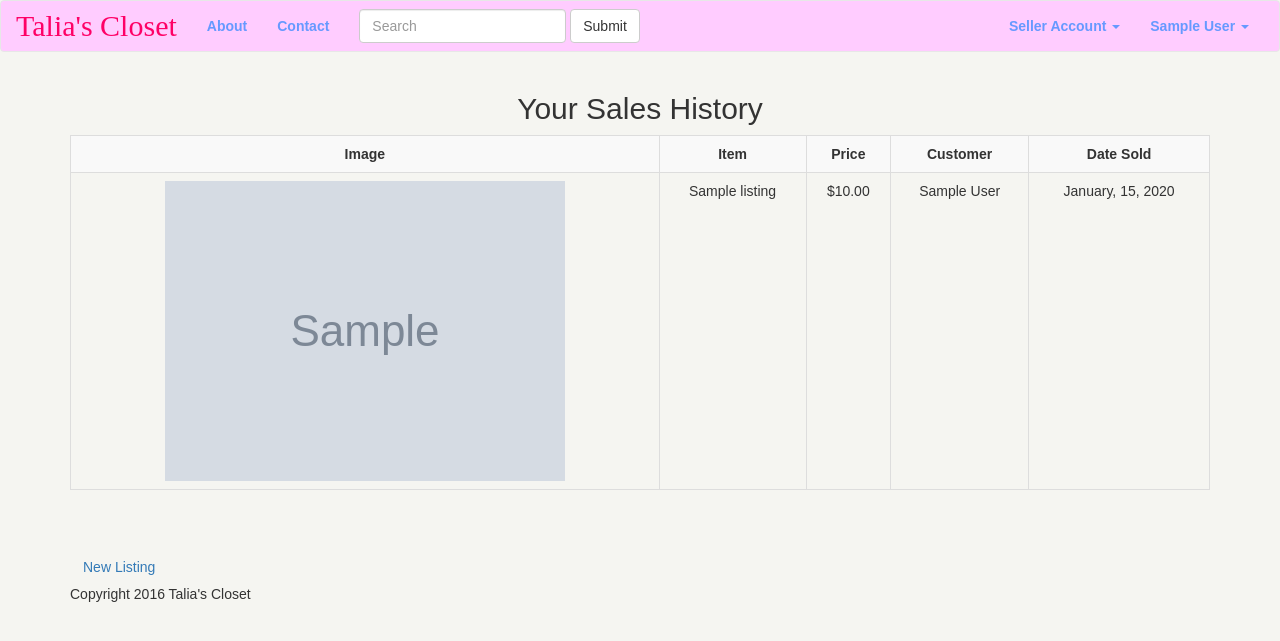
After one commit to Brad124/Talia-s-Closet, a Rails app: page /sales in a window 1280 px wide. The commit adds this page. Shown: the top 641 px of the page. Run offline with Rails 7, Linux system fonts and the light colour scheme; a user stored in the database is signed in; tables that the repository leaves empty hold one stand-in row (values such as "Sample post"); grey boxes marked "Sample" are stand-in pictures; style sheets or scripts are compiled from the project's sources; parts of the project's set-up code (start-up, migrations or seed data) failed here and were passed over; some libraries are stand-ins or nearby versions.

Commit message:
add order history

```diff
--- a/app/controllers/orders_controller.rb
+++ b/app/controllers/orders_controller.rb
@@ -2,26 +2,18 @@ class OrdersController < ApplicationController
   before_action :set_order, only: [:show, :edit, :update, :destroy]
   before_action :authenticate_user!
 
-
-  # GET /orders
-  # GET /orders.json
-  def index
-    @orders = Order.all
+  def sales
+    @orders = Order.all.where(seller: current_user).order("created_at DESC")
   end
 
-  # GET /orders/1
-  # GET /orders/1.json
-  def show
+  def purchases
+    @orders = Order.all.where(buyer: current_user).order("created_at DESC")
   end
 
   # GET /orders/new
   def new
     @order = Order.new
     @listing = Listing.find(params[:listing_id])
-  end
-
-  # GET /orders/1/edit
-  def edit
   end
 
   # POST /orders
@@ -47,30 +39,6 @@ class OrdersController < ApplicationController
     end
   end
 
-  # PATCH/PUT /orders/1
-  # PATCH/PUT /orders/1.json
-  def update
-    respond_to do |format|
-      if @order.update(order_params)
-        format.html { redirect_to @order, notice: 'Order was successfully updated.' }
-        format.json { render :show, status: :ok, location: @order }
-      else
-        format.html { render :edit }
-        format.json { render json: @order.errors, status: :unprocessable_entity }
-      end
-    end
-  end
-
-  # DELETE /orders/1
-  # DELETE /orders/1.json
-  def destroy
-    @order.destroy
-    respond_to do |format|
-      format.html { redirect_to orders_url, notice: 'Order was successfully destroyed.' }
-      format.json { head :no_content }
-    end
-  end
-
   private
     # Use callbacks to share common setup or constraints between actions.
     def set_order
--- a/app/views/layouts/_header.html.erb
+++ b/app/views/layouts/_header.html.erb
@@ -32,9 +32,24 @@
 
         <% if user_signed_in? %>
 
-         <li><%= link_to "Manage Listings", seller_path %></li>
-         <li><%= link_to "Edit Profile", edit_user_registration_path %></li>
-         <li><%= link_to "Sign Out", destroy_user_session_path, method: :delete %></li>
+          <li class="dropdown">
+            <a href="#" class="dropdown-toggle" data-toggle="dropdown" role="button" aria-haspopup="true" aria-expanded="false">
+                                                Seller Account <span class="caret"></span></a>
+             <ul class="dropdown-menu">
+               <li><%= link_to "Manage Listings", seller_path %></li>
+               <li><%= link_to "Sales History", sales_path %></li>
+             </ul>
+          </li>
+
+          <li class="dropdown">
+            <a href="#" class="dropdown-toggle" data-toggle="dropdown" role="button" aria-haspopup="true" aria-expanded="false">
+                                                <%= current_user.name %> <span class="caret"></span></a>
+             <ul class="dropdown-menu">
+               <li><%= link_to "Purchase History", purchases_path %></li>
+               <li><%= link_to "Edit Profile", edit_user_registration_path %></li>
+               <li><%= link_to "Sign Out", destroy_user_session_path, method: :delete %></li>
+             </ul>
+          </li>
 
         <% else %>
 
--- a/app/views/orders/edit.html.erb
+++ /dev/null
@@ -1,6 +0,0 @@
-<h1>Editing Order</h1>
-
-<%= render 'form' %>
-
-<%= link_to 'Show', @order %> |
-<%= link_to 'Back', orders_path %>
--- /dev/null
+++ b/app/views/orders/sales.html.erb
@@ -0,0 +1,36 @@
+<div class="center">
+    <h2>Your Sales History</h2>
+</div>
+
+<table class="table table-striped table table-bordered">
+
+ <tr>
+  <th class="center">Image</th>
+  <th class="center">Item</th>
+  <th class="center">Price</th>
+  <th class="center">Customer</th>
+  <th class="center">Date Sold</th>
+ </tr>
+
+
+ <% @orders.each do |order| %>
+     <tr>
+      <td class="center"><%= image_tag order.listing.image.url(:thumb) %></td>
+      <td class="center"><%= order.listing.name %></td>
+      <td class="center"><%= number_to_currency (order.listing.price)%></td>
+      <td class="center"><%= order.buyer.name %></td>
+      <td class="center"><%= order.created_at.strftime("%B, %-d, %Y") %></td>
+     </tr>
+  <% end %>
+</table>
+
+
+
+
+
+<br><br>
+
+<% if user_signed_in? %>
+<%= link_to 'New Listing', new_listing_path, class: "btn btn-link" %>
+
+<% end %>
--- a/config/routes.rb
+++ b/config/routes.rb
@@ -2,7 +2,7 @@ Rails.application.routes.draw do
 
   devise_for :users
   resources :listings do
-    resources :orders
+  resources :orders, only: [:new, :create]
   end
 
 
@@ -11,6 +11,10 @@ Rails.application.routes.draw do
   get 'pages/contact'
 
   get 'seller' => "listings#seller"
+
+  get 'sales' => "orders#sales"
+
+  get 'purchases' => "orders#purchases"
 
   root 'listings#index'
 
```
Also changed, not shown: app/views/orders/index.html.erb (deleted, +0 -31 lines), app/views/orders/purchases.html.erb (added, +36 -0 lines), app/views/orders/show.html.erb (deleted, +0 -19 lines), app/views/orders/index.json.jbuilder (deleted), app/views/orders/show.json.jbuilder (deleted).
